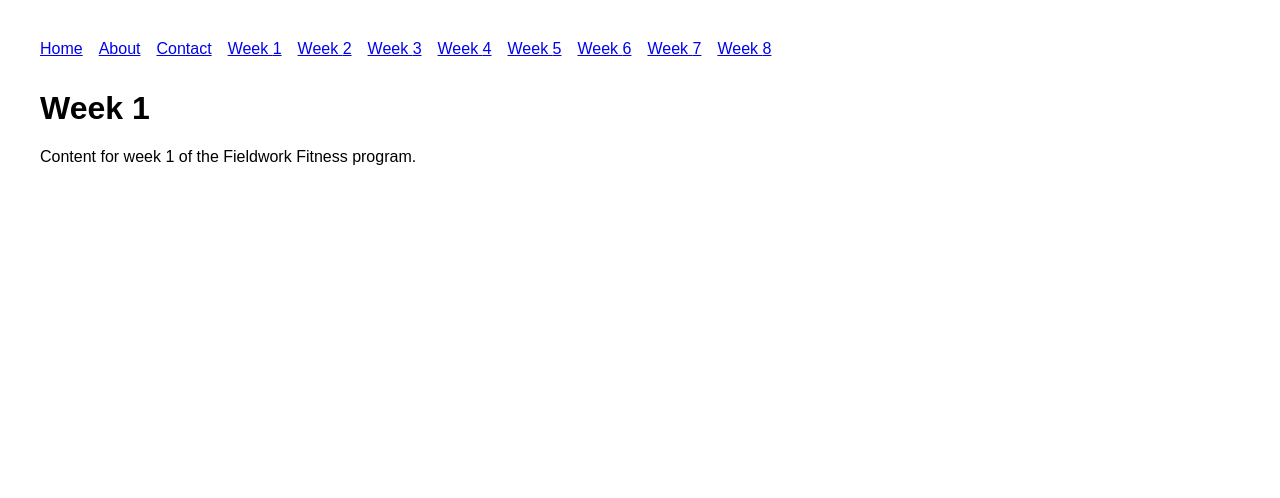
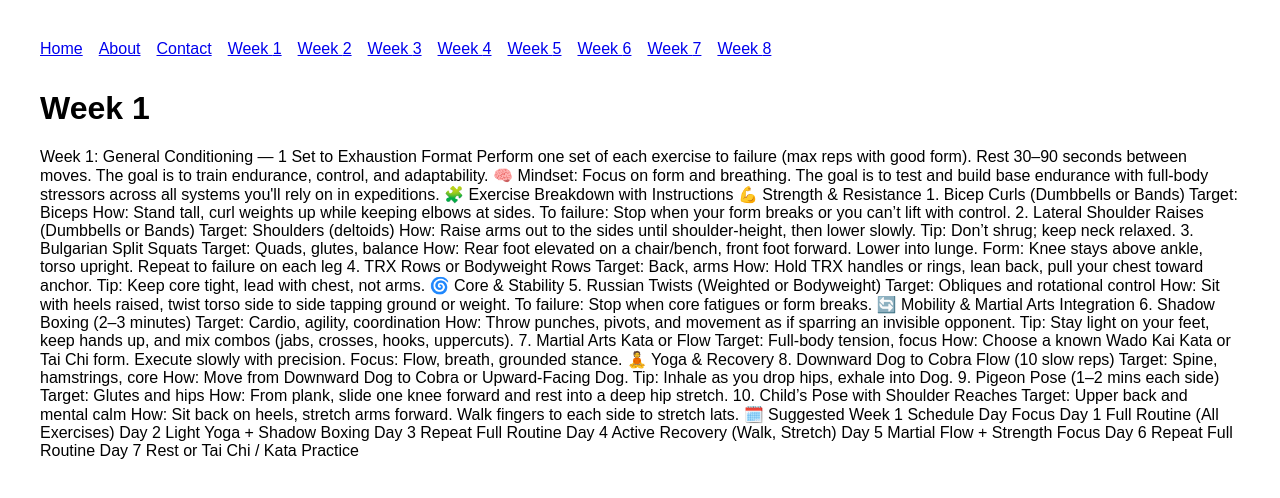
Before and after one commit to matthewmarriott/fieldwork-fitness-app, a Next.js app: page /week1 in a window 1280 px wide. Shown: the top 498 px of the page. Built offline with nearby package versions, Linux system fonts and the light colour scheme.

Commit message:
Update week1.js

```diff
--- a/pages/week1.js
+++ b/pages/week1.js
@@ -4,7 +4,94 @@ export default function Week1() {
   return (
     <Layout>
       <h1>Week 1</h1>
-      <p>Content for week 1 of the Fieldwork Fitness program.</p>
+      <p>Week 1: General Conditioning — 1 Set to Exhaustion Format
+Perform one set of each exercise to failure (max reps with good form). Rest 30–90 seconds between moves. The goal is to train endurance, control, and adaptability.
+
+🧠 Mindset:
+Focus on form and breathing. The goal is to test and build base endurance with full-body stressors across all systems you'll rely on in expeditions.
+
+🧩 Exercise Breakdown with Instructions
+💪 Strength & Resistance
+1. Bicep Curls (Dumbbells or Bands)
+Target: Biceps
+
+How: Stand tall, curl weights up while keeping elbows at sides.
+
+To failure: Stop when your form breaks or you can’t lift with control.
+
+2. Lateral Shoulder Raises (Dumbbells or Bands)
+Target: Shoulders (deltoids)
+
+How: Raise arms out to the sides until shoulder-height, then lower slowly.
+
+Tip: Don’t shrug; keep neck relaxed.
+
+3. Bulgarian Split Squats
+Target: Quads, glutes, balance
+
+How: Rear foot elevated on a chair/bench, front foot forward. Lower into lunge.
+
+Form: Knee stays above ankle, torso upright.
+
+Repeat to failure on each leg
+
+4. TRX Rows or Bodyweight Rows
+Target: Back, arms
+
+How: Hold TRX handles or rings, lean back, pull your chest toward anchor.
+
+Tip: Keep core tight, lead with chest, not arms.
+
+🌀 Core & Stability
+5. Russian Twists (Weighted or Bodyweight)
+Target: Obliques and rotational control
+
+How: Sit with heels raised, twist torso side to side tapping ground or weight.
+
+To failure: Stop when core fatigues or form breaks.
+
+🔄 Mobility & Martial Arts Integration
+6. Shadow Boxing (2–3 minutes)
+Target: Cardio, agility, coordination
+
+How: Throw punches, pivots, and movement as if sparring an invisible opponent.
+
+Tip: Stay light on your feet, keep hands up, and mix combos (jabs, crosses, hooks, uppercuts).
+
+7. Martial Arts Kata or Flow
+Target: Full-body tension, focus
+
+How: Choose a known Wado Kai Kata or Tai Chi form. Execute slowly with precision.
+
+Focus: Flow, breath, grounded stance.
+
+🧘 Yoga & Recovery
+8. Downward Dog to Cobra Flow (10 slow reps)
+Target: Spine, hamstrings, core
+
+How: Move from Downward Dog to Cobra or Upward-Facing Dog.
+
+Tip: Inhale as you drop hips, exhale into Dog.
+
+9. Pigeon Pose (1–2 mins each side)
+Target: Glutes and hips
+
+How: From plank, slide one knee forward and rest into a deep hip stretch.
+
+10. Child’s Pose with Shoulder Reaches
+Target: Upper back and mental calm
+
+How: Sit back on heels, stretch arms forward. Walk fingers to each side to stretch lats.
+
+🗓️ Suggested Week 1 Schedule
+Day	Focus
+Day 1	Full Routine (All Exercises)
+Day 2	Light Yoga + Shadow Boxing
+Day 3	Repeat Full Routine
+Day 4	Active Recovery (Walk, Stretch)
+Day 5	Martial Flow + Strength Focus
+Day 6	Repeat Full Routine
+Day 7	Rest or Tai Chi / Kata Practice</p>
     </Layout>
   );
 }
```
